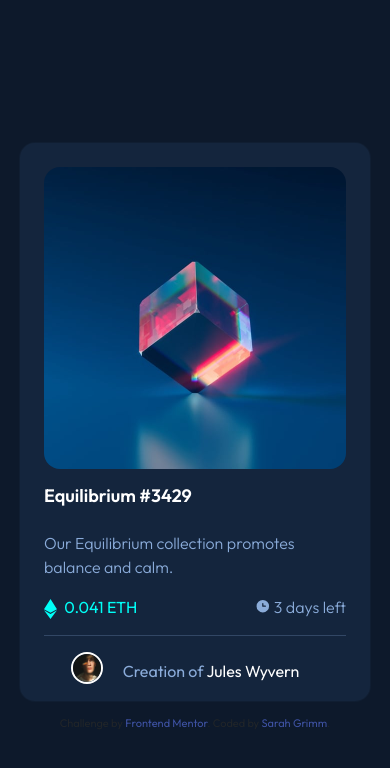
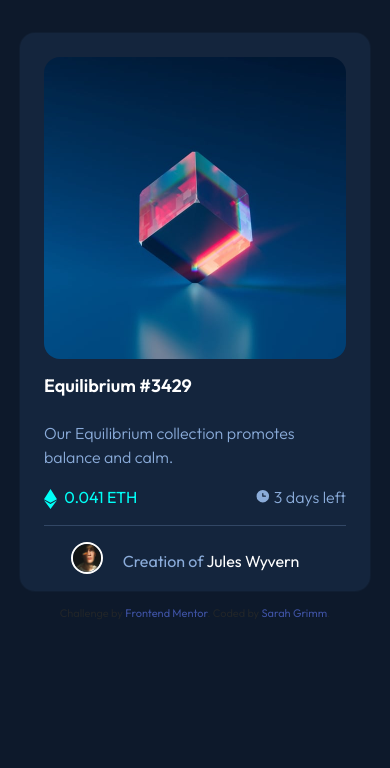
Before and after one commit to sarahagrimm/nft-preview-card-component-main, a website: page index.html in a window 390 px wide. Drawn offline with nearby package versions, Linux system fonts and the light colour scheme.

Commit message:
Fixing Mobile Responsiveness

```diff
--- a/style.css
+++ b/style.css
@@ -96,7 +96,8 @@ a {
 }
 
 @media only screen and (max-width: 999px) {
-    .card {
-        top: 0;
+    body {
+        justify-content: initial;
+        padding-top: 2rem;
     }
 }
```
